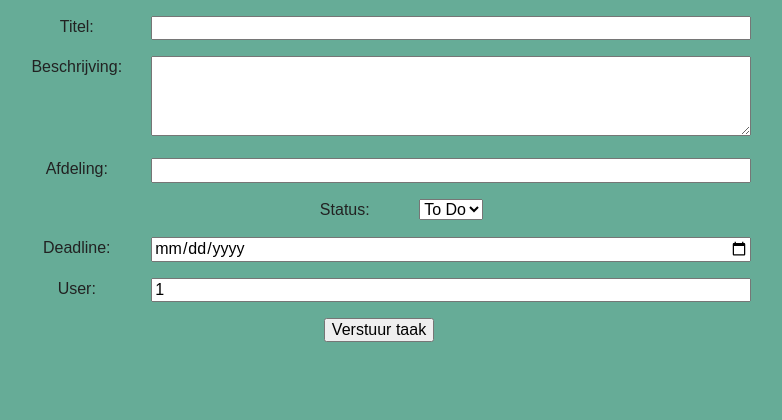
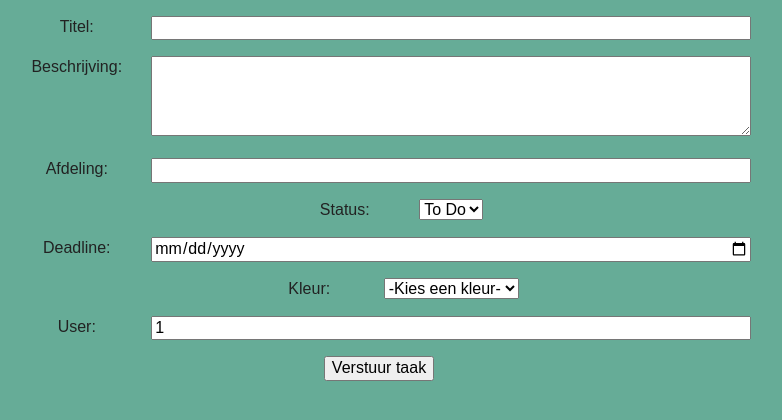
Before and after one commit to CatGirlBaphomet/PRA_B3, a PHP site: page /pra_b3/tasks/create.php in a window 1280 px wide. Shown: the part 238-658 px from the top of the page, without its empty margins (261-1043 px from the left). Run offline with PHP 8.4, Linux system fonts and the light colour scheme; the visitor is signed in with stand-in values (Sample User, id 1); some libraries are stand-ins or nearby versions.

Commit message:
kleur toegevoegd aan create
kleur toegevoegd aan de create pagina

```diff
--- a/tasks/create.php
+++ b/tasks/create.php
@@ -47,6 +47,18 @@ if (!isset($_SESSION['user_id']))
                 <input type="date" name="deadline" id="deadline" class="form-input">
             </div>
             <div class="form-group">
+            <label for="color">Kleur:</label>
+                <select name="color" id="color">
+                    <option value="-Kies een kleur-">-Kies een kleur-</option>
+                    <option value="rood">Rood</option>
+                    <option value="blauw">Blauw</option>
+                    <option value="groen">Groen</option>
+                    <option value="geel">Geel</option>
+                    <option value="oranje">Oranje</option>
+                    <option value="paars">Paars</option>
+                </select>
+            </div>
+            <div class="form-group">
                 <label for="user">User:</label>
                 <input type="text" name="user" id="user" class="form-input" value="<?php echo $_SESSION['user_id']; ?>" readonly>
             </div>
```
